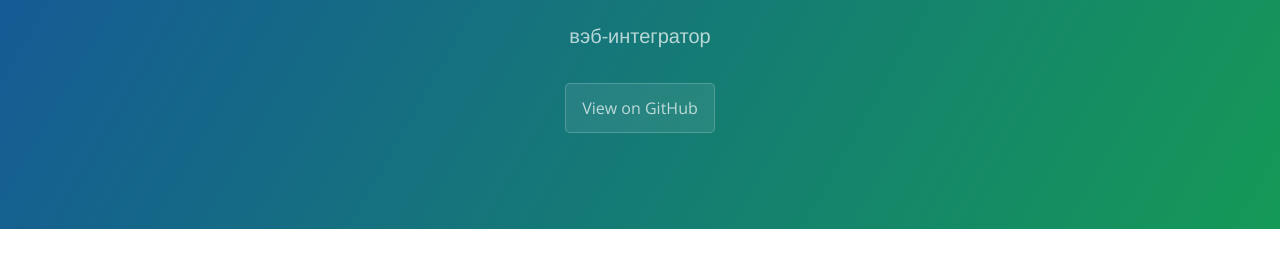
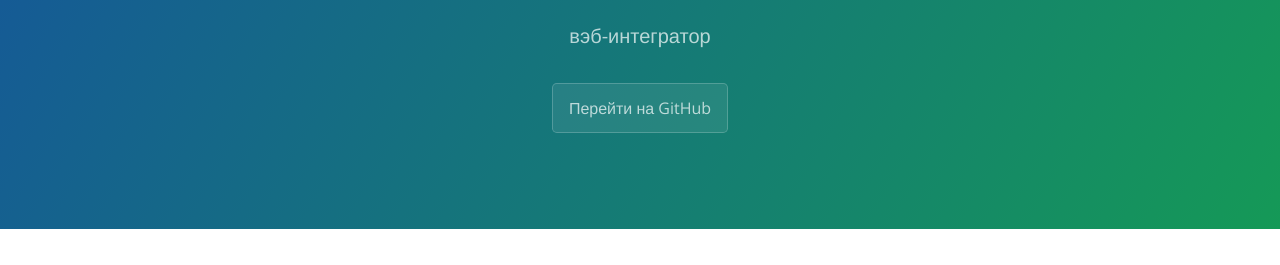
Before and after one commit to tastyweb/tastyweb, a Jekyll site: the page built from index.md, in a window 1280 px wide and 900 px high. Shown: the part 154-419 px from the top of the window. Built offline with Jekyll 4.4.1, drawn with Linux system fonts in a browser that asks for light colours.

Commit message:
Update default.html

```diff
--- a/_layouts/default.html
+++ b/_layouts/default.html
@@ -13,7 +13,7 @@
       <h1 class="project-name">{{ site.title | default: site.github.repository_name }}</h1>
       <h2 class="project-tagline">{{ site.description | default: site.github.project_tagline }}</h2>
       {% if site.github.is_project_page %}
-        <a href="{{ site.github.repository_url }}" class="btn">View on GitHub</a>
+        <a href="{{ site.github.repository_url }}" class="btn">Перейти на GitHub</a>
       {% endif %}
       {% if site.show_downloads %}
         <a href="{{ site.github.zip_url }}" class="btn">Download .zip</a>
```
